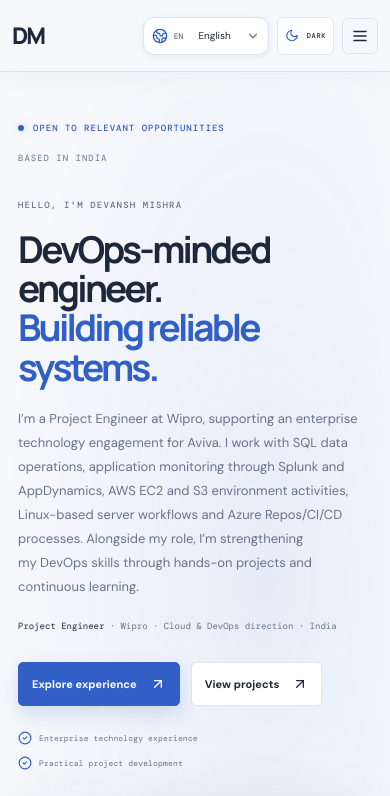
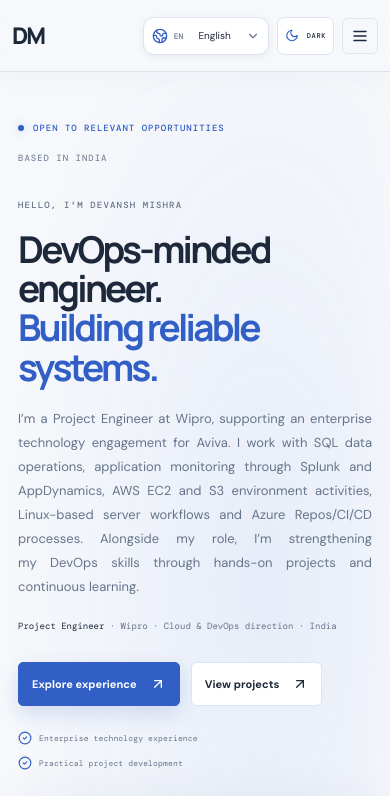
Before and after one commit to codewithdevanshh/portfolio-v2, a React (Vite) app: page /en in a window 390 px wide. Shown: the top 796 px of the page. Built offline with nearby package versions, Linux system fonts and the light colour scheme.

Commit message:
Fix mobile hero paragraph alignment

```diff
--- a/src/styles.css
+++ b/src/styles.css
@@ -2589,3 +2589,23 @@ body { background: var(--bg); color: var(--text); }
 @media (prefers-reduced-motion: reduce) {
   *, *::before, *::after { scroll-behavior: auto !important; animation-duration: .01ms !important; transition-duration: .01ms !important; }
 }
+
+
+/* Mobile intro paragraph: align the text block cleanly on both edges */
+@media (max-width: 767px) {
+  .home-hero .hero-copy,
+  .home-hero .hero-desc {
+    width: 100% !important;
+    max-width: 100% !important;
+    min-width: 0;
+  }
+  .home-hero .hero-desc {
+    text-align: justify !important;
+    text-align-last: left !important;
+    text-justify: inter-word;
+    hyphens: none !important;
+    overflow-wrap: normal !important;
+    word-break: normal !important;
+    line-height: 1.85 !important;
+  }
+}
```
